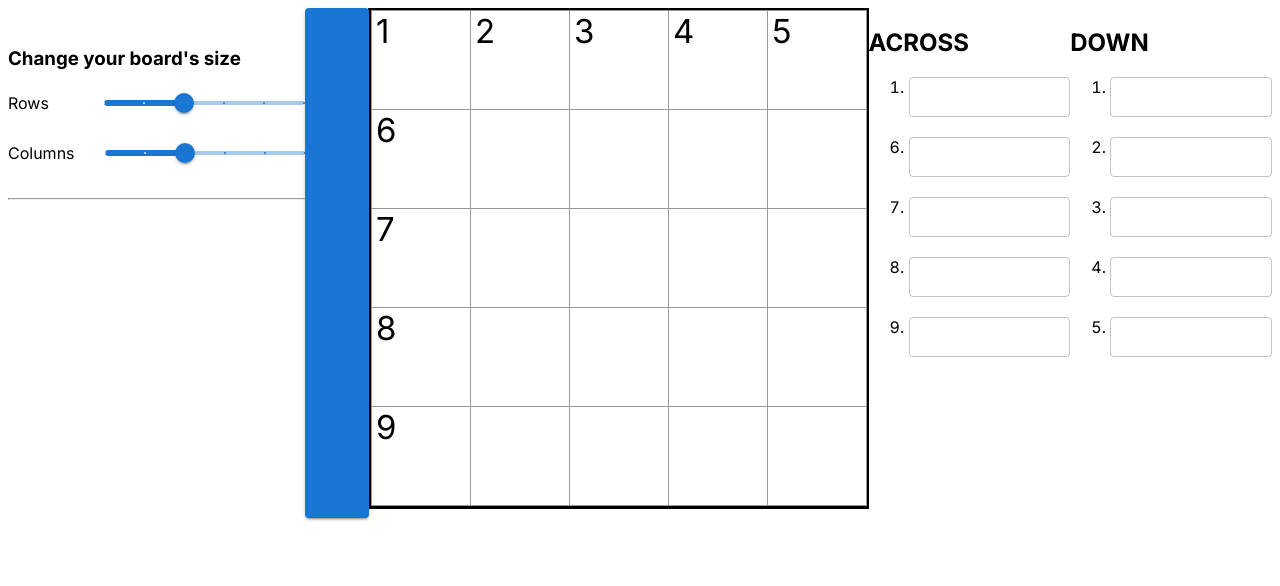
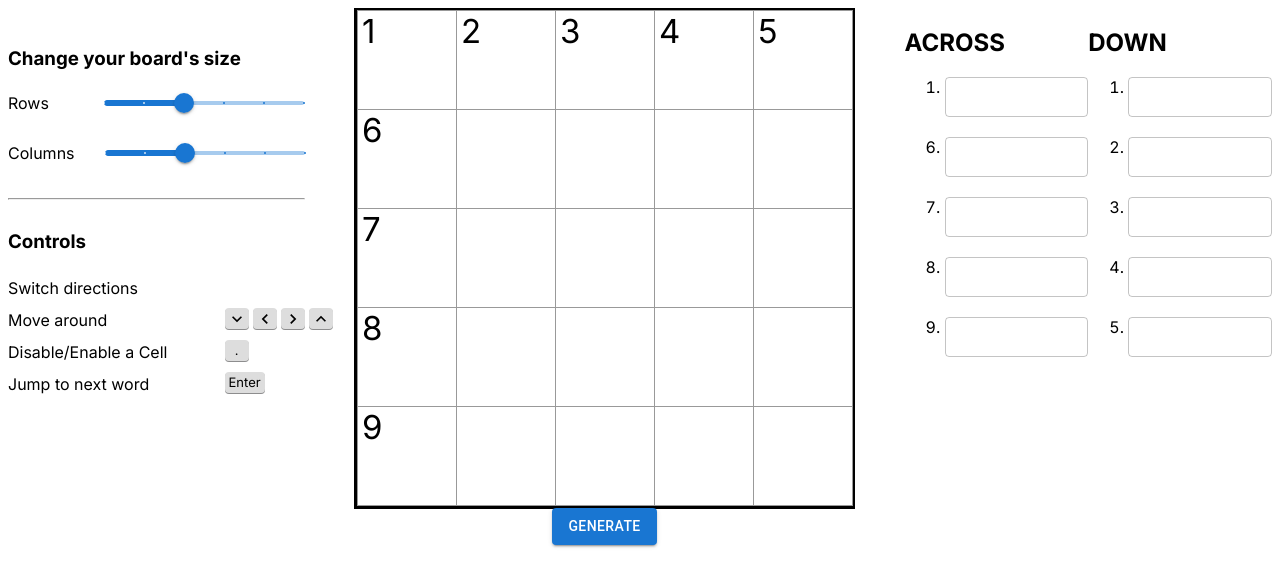
Before and after one commit to begilbert-sys/make-your-own-crossy, a Next.js app: page / in a window 1280 px wide. Shown: the top 586 px of the page. Built offline with nearby package versions, Linux system fonts and the light colour scheme.

Commit message:
updated some stuff

```diff
--- a/app/components/autofill.tsx
+++ b/app/components/autofill.tsx
@@ -11,6 +11,6 @@ export default function AutoFill() {
         setBoard(newBoard);
 
     }
-    return <Button variant="contained" onClick={handleClick}></Button>
+    return <Button variant="contained" onClick={handleClick}>Generate</Button>
 
 }
--- a/app/components/crossybuilder.tsx
+++ b/app/components/crossybuilder.tsx
@@ -14,6 +14,7 @@ import DimensionSliders from "@/app/components/dimensionsliders";
 import Clues from "@/app/components/clues";
 import WordFinder from "@/app/components/wordfinder";
 import AutoFill from "@/app/components/autofill";
+import Tools from "@/app/components/tools";
 
 
 export default function CrossyBuilder() {
@@ -29,18 +30,20 @@ export default function CrossyBuilder() {
     <>
         {/* Board + Question Lists */}
         <div className={styles.layout}>
-        {/* Row and Column sliders */}
-        <div>
-            <DimensionSliders />
-            <hr/>
-            </div>
+            {/* Row and Column sliders */}
             <SelectionContext.Provider value = {{selection, setSelection}}>
                 <BoardContext.Provider value = {{board, setBoard}}>
+                    <div>
+                        <DimensionSliders />
+                        <hr/>
+                        <Tools />
+                    </div>
+                    <div className={styles.thing}>
+                    <BoardComponent />
                     <AutoFill />
-                    <BoardComponent />
+                    </div>
+                    <Clues />
                 </BoardContext.Provider>
-
-                <Clues />
             </SelectionContext.Provider>
         </div>
     </>
--- a/app/components/dimensionsliders.tsx
+++ b/app/components/dimensionsliders.tsx
@@ -10,7 +10,7 @@ import { BoardContext, IBoardContext } from '@/app/contexts/boardcontext';
 export default function DimensionSliders() {
     const {board, setBoard} = useContext<IBoardContext>(BoardContext);
     const changeBoardSize = (rows: number, columns: number) => {
-        //setBoard(new Board(rows, columns, board));
+        setBoard(new Board(rows, columns, board));
     }
     return (
         <div>
--- /dev/null
+++ b/app/components/tools.tsx
@@ -0,0 +1,45 @@
+import KeyboardArrowDownOutlinedIcon from '@mui/icons-material/KeyboardArrowDownOutlined';
+import KeyboardArrowLeftOutlinedIcon from '@mui/icons-material/KeyboardArrowLeftOutlined';
+import KeyboardArrowRightOutlinedIcon from '@mui/icons-material/KeyboardArrowRightOutlined';
+import KeyboardArrowUpOutlinedIcon from '@mui/icons-material/KeyboardArrowUpOutlined';
+
+import clsx from 'clsx';
+
+import styles from '@/styles/Home.module.css';
+
+export default function Tools() {
+    const symbolClass = clsx(styles.keyboardKey, styles.keyboardSymbol)
+    return (
+        <div>
+            <h3>Controls</h3>
+            <ul className={styles.toolList}>
+                <li>
+                    Switch directions
+                </li>
+                <li>
+                    Move around
+                    <div className={styles.keyboardKeyWrapper}>
+                        <div className={symbolClass}>
+                            <KeyboardArrowDownOutlinedIcon fontSize="small" />
+                        </div>
+                        <div className={symbolClass}>
+                            <KeyboardArrowLeftOutlinedIcon fontSize="small" />
+                        </div>
+                        <div className={symbolClass}>
+                            <KeyboardArrowRightOutlinedIcon fontSize="small" />
+                        </div>
+                        <div className={symbolClass}>
+                            <KeyboardArrowUpOutlinedIcon fontSize="small" />
+                        </div>
+                    </div>
+                </li>
+                <li>
+                    Disable/Enable a Cell <div className={styles.keyboardKeyWrapper}><div className={styles.keyboardKey}>.</div></div>
+                </li>
+                <li>
+                    Jump to next word <div className={styles.keyboardKeyWrapper}><div className={styles.keyboardKey}>Enter</div></div>
+                </li>
+            </ul>
+        </div>
+    )
+}
--- a/app/types/board.ts
+++ b/app/types/board.ts
@@ -7,6 +7,7 @@ export class Board {
     columns: number
 
     constructor(rows: number, columns: number, oldBoard?: Board) {
+
         this.rows = rows;
         this.columns = columns;
         if (oldBoard) {
--- a/styles/Home.module.css
+++ b/styles/Home.module.css
@@ -96,3 +96,56 @@
 .clue:not(:last-child) {
     margin-bottom: 20px;
 }
+
+.keyboardKey {
+	background-color: #DDDDDD;
+	box-shadow: 0 1px 0 #8D8D8E;
+	text-align: center;
+	vertical-align: middle;
+	border-radius: 4px;
+	min-width: 16px;
+	display: inline-block;
+	margin: 0 2px 4px;
+	padding: 1px 4px 0;
+	line-height: 18px;
+	height: 20px;
+	font-size: 13px
+}
+.keyboardSymbol {
+	display: flex;
+	justify-content:center;
+	align-items:center;
+	max-width: 24px;
+
+}
+.keyboardKeyWrapper {
+	width: 100px;
+	display:flex;
+}
+
+.toolList {
+	list-style-type: none;
+	padding-left: 0;
+	line-height: 2;
+}
+.toolList li {
+	display:flex;
+	justify-content: space-between;
+	align-items: center;
+}
+.toolList .keyboardKey:first-child {
+	margin-left: 20px;
+
+}
+.toolText {
+	margin-right: 20px;
+}
+
+.thing {
+	display:flex;
+	flex-direction:column;
+	justify-content:center;
+	align-items:center;
+	margin-left: 50px;
+	margin-right: 50px;
+}
```
Also changed, not shown: 1 other file (tests, documents, lock files or other folders).
